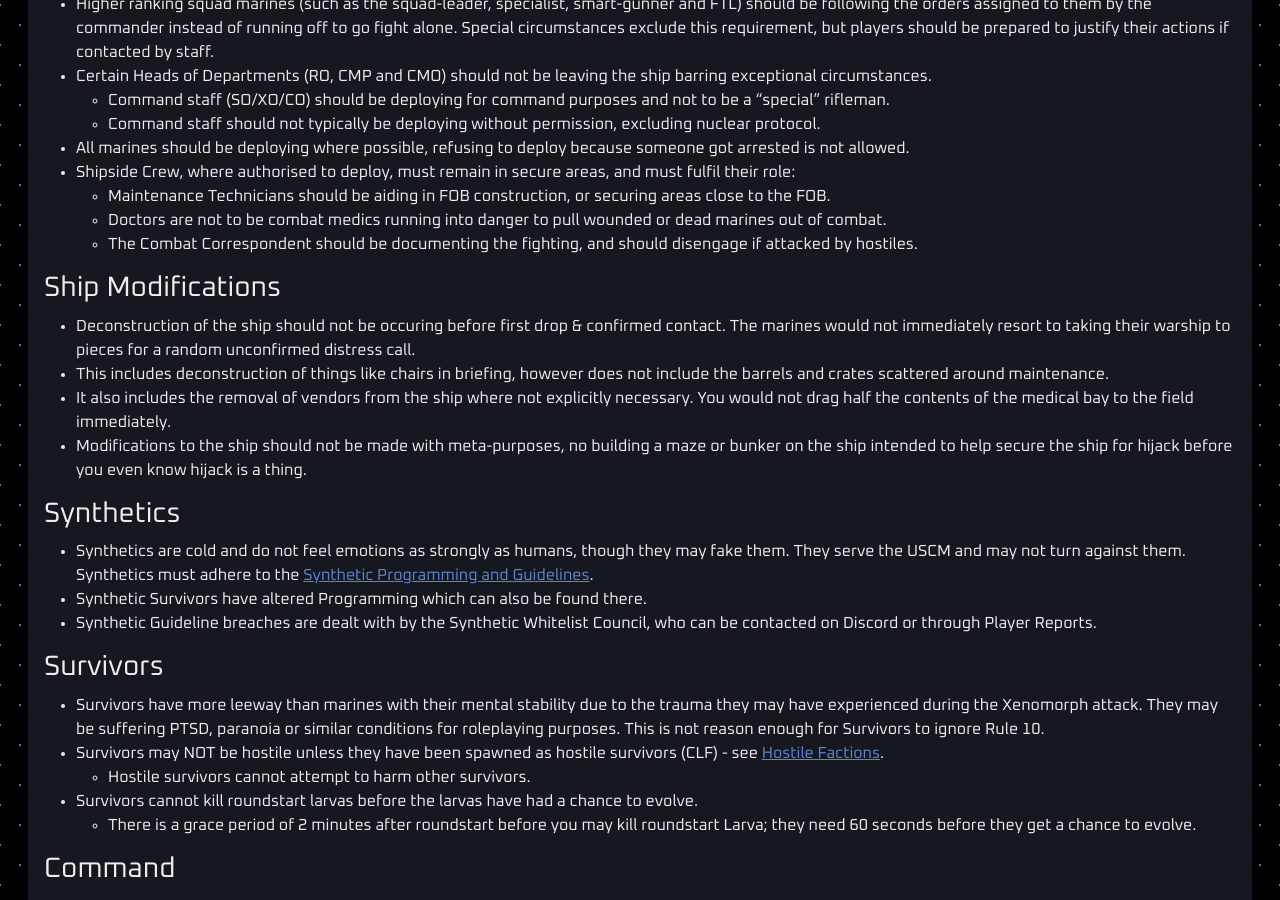
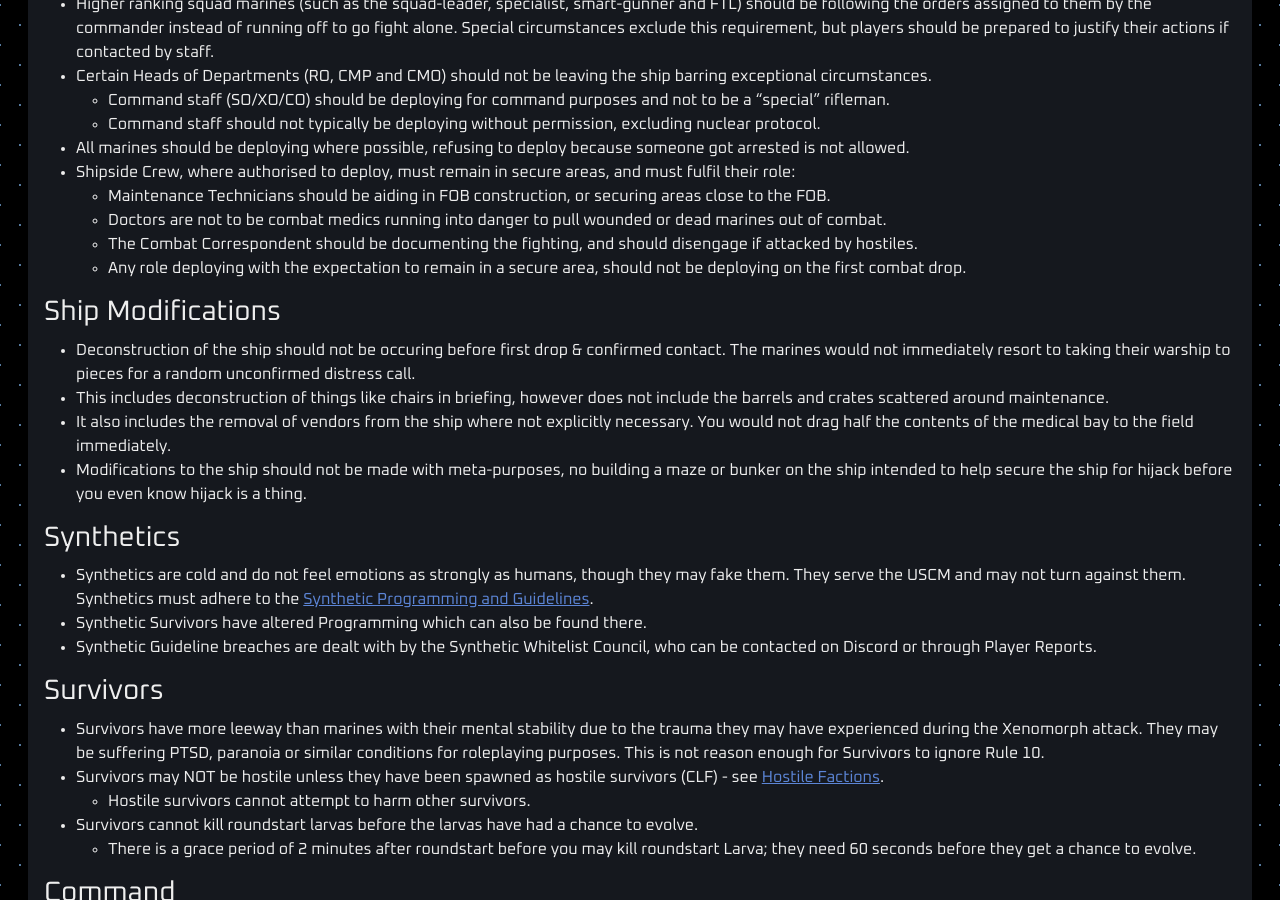
Before and after one commit to cmss13-devs/web, a Jekyll site: the page built from rules.md, in a window 1280 px wide and 900 px high, scrolled down 2635 px. Built offline with Jekyll 4.4.1, drawn with Linux system fonts in a browser that asks for light colours.

Commit message:
first drop

```diff
--- a/rules.md
+++ b/rules.md
@@ -98,6 +98,7 @@ The CM-SS13 Universe diverges from the events of real life in 1975. References t
     - Maintenance Technicians should be aiding in FOB construction, or securing areas close to the FOB.
     - Doctors are not to be combat medics running into danger to pull wounded or dead marines out of combat.
     - The Combat Correspondent should be documenting the fighting, and should disengage if attacked by hostiles.
+    - Any role deploying with the expectation to remain in a secure area, should not be deploying on the first combat drop.
 
 ### Ship Modifications
 
```
